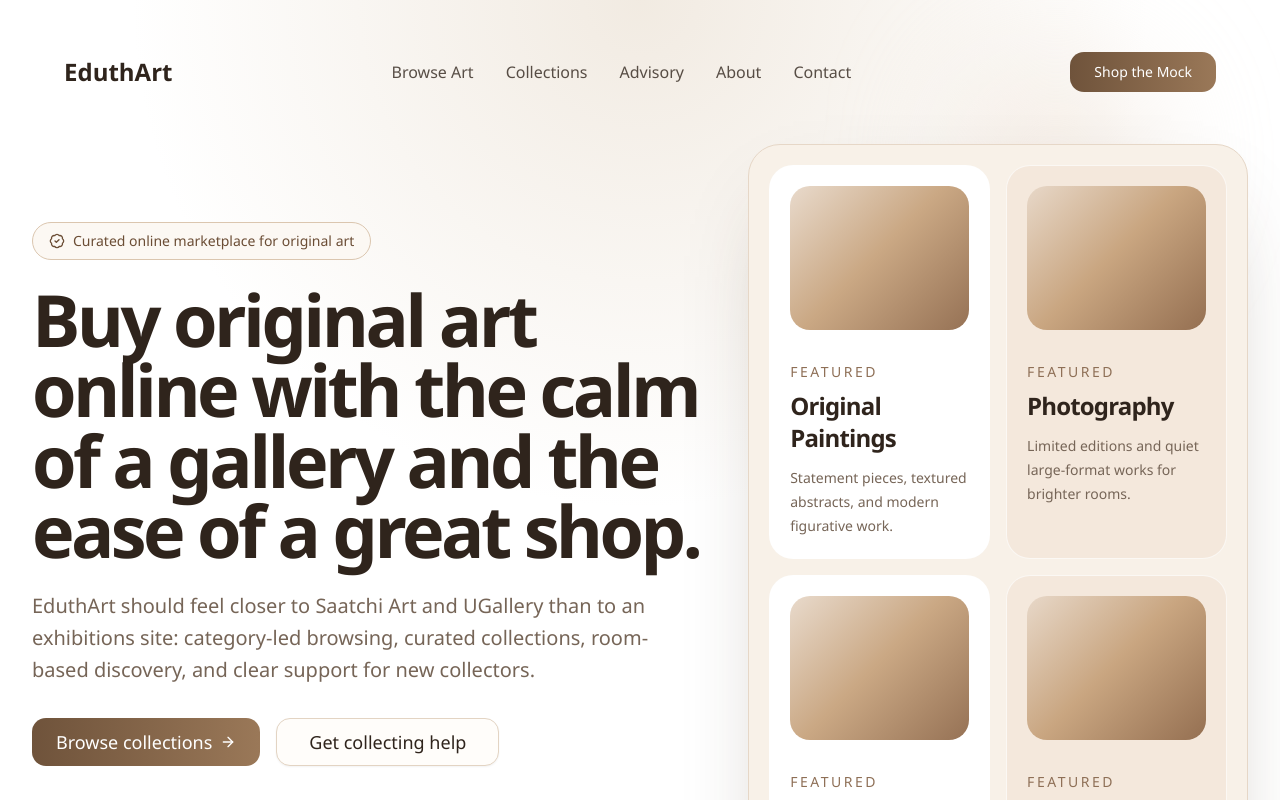
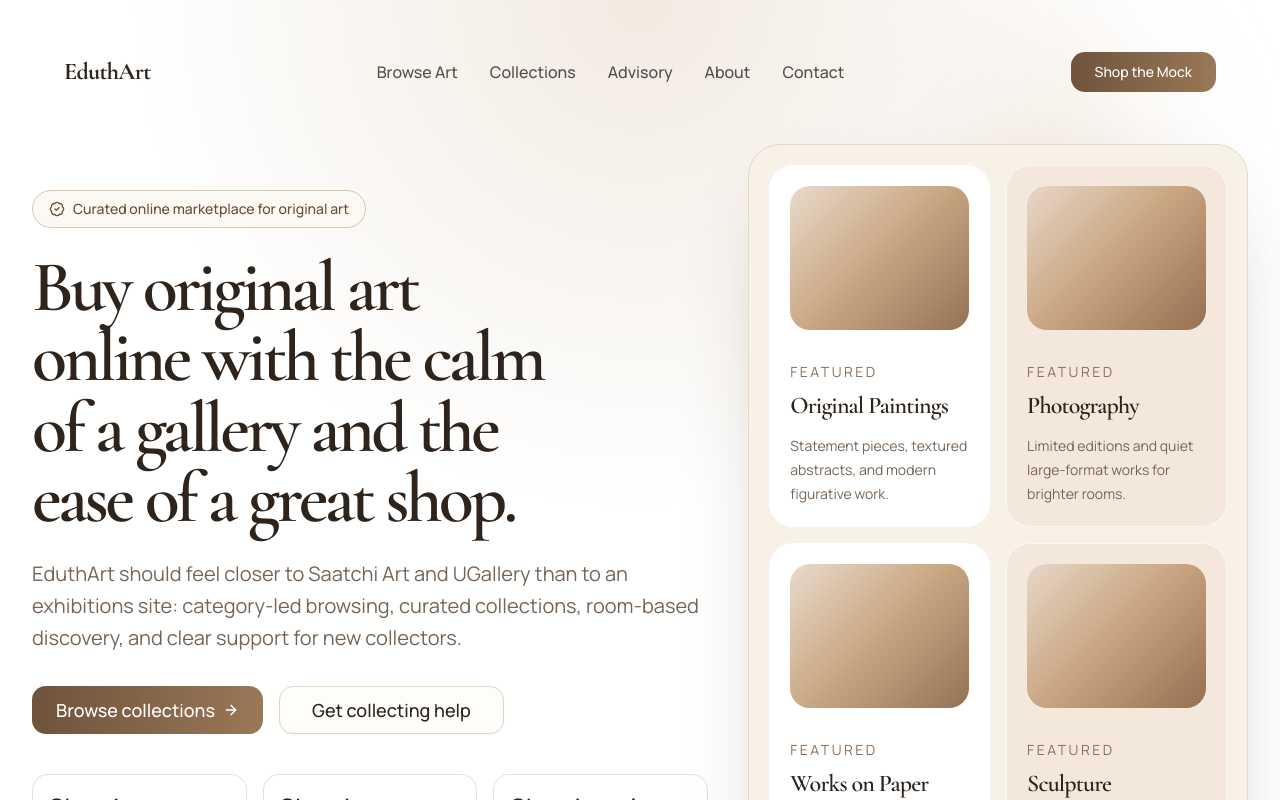
Before and after one commit to tenthyoung/eduthart, a Next.js app: page / in a window 1280 px wide. Shown: the top 800 px of the page. Built offline with nearby package versions, Linux system fonts and the light colour scheme.

Commit message:
feat: refresh site typography with cormorant and manrope

```diff
--- a/src/app/globals.css
+++ b/src/app/globals.css
@@ -43,12 +43,21 @@
   --color-background: var(--background);
   --color-foreground: var(--foreground);
   --font-sans:
-    var(--font-plus-jakarta-sans),
+    var(--font-manrope),
     "Avenir Next",
     "Segoe UI",
     ui-sans-serif,
     system-ui,
     sans-serif;
+  --font-serif:
+    var(--font-cormorant-garamond),
+    "Avenir Next",
+    "Segoe UI",
+    ui-serif,
+    Georgia,
+    Cambria,
+    "Times New Roman",
+    serif;
   --font-mono:
     var(--font-jetbrains-mono),
     "SF Mono",
@@ -94,12 +103,18 @@
 }
 
 :root {
-  --font-plus-jakarta-sans:
+  --font-manrope:
     "Avenir Next",
     "Segoe UI",
     ui-sans-serif,
     system-ui,
     sans-serif;
+  --font-cormorant-garamond:
+    "Iowan Old Style",
+    "Palatino Linotype",
+    "Book Antiqua",
+    Georgia,
+    serif;
   --font-jetbrains-mono:
     "SF Mono",
     "JetBrains Mono",
@@ -204,6 +219,7 @@
   h2,
   h3,
   h4 {
+    @apply font-serif;
     font-weight: 600;
     line-height: 1.08;
     letter-spacing: -0.035em;
@@ -212,6 +228,7 @@
 
   h5,
   h6 {
+    @apply font-serif;
     font-weight: 600;
     line-height: 1.18;
     letter-spacing: -0.02em;
--- a/src/app/layout.tsx
+++ b/src/app/layout.tsx
@@ -2,8 +2,22 @@ import { ThemeProvider } from "@/components/theme-provider";
 import { LocomotiveScrollProvider } from "@/components/locomotive-scroll-provider";
 import { SiteShell } from "@/components/site-shell";
 import type { Metadata } from "next";
+import { Cormorant_Garamond, Manrope } from "next/font/google";
 import { Toaster } from "sonner";
 import "./globals.css";
+
+const manrope = Manrope({
+  subsets: ["latin"],
+  variable: "--font-manrope",
+  display: "swap",
+});
+
+const cormorantGaramond = Cormorant_Garamond({
+  subsets: ["latin"],
+  variable: "--font-cormorant-garamond",
+  display: "swap",
+  weight: ["400", "500", "600", "700"],
+});
 
 export const metadata: Metadata = {
   title: "EduthArt - Buy Original Art Online",
@@ -23,7 +37,9 @@ export default function RootLayout({
 }>) {
   return (
     <html lang="en" suppressHydrationWarning>
-      <body className="antialiased">
+      <body
+        className={`${manrope.variable} ${cormorantGaramond.variable} antialiased`}
+      >
         <ThemeProvider defaultTheme="light">
           <LocomotiveScrollProvider>
             <SiteShell>{children}</SiteShell>
--- a/src/components/GradientText.tsx
+++ b/src/components/GradientText.tsx
@@ -41,7 +41,7 @@ export default function GradientText({
   return (
     <div
       className={cn(
-        "relative mx-auto flex max-w-fit flex-row items-center justify-center rounded-[1.25rem] font-medium backdrop-blur transition-shadow duration-500 overflow-hidden cursor-pointer",
+        "relative mx-auto flex max-w-fit flex-row items-center justify-center rounded-[1.25rem] font-serif font-medium backdrop-blur transition-shadow duration-500 overflow-hidden cursor-pointer",
         variantClasses,
         className,
       )}
--- a/src/components/footer.tsx
+++ b/src/components/footer.tsx
@@ -201,7 +201,7 @@ export function Footer() {
 
               <div className="space-y-3">
                 <div className="text-muted-foreground">
-                  <p className="mb-2 font-semibold text-foreground">
+                  <p className="mb-2 font-serif text-xl font-semibold tracking-[-0.03em] text-foreground">
                     EDUTHART
                   </p>
                   <p className="mb-2">
@@ -223,7 +223,9 @@ export function Footer() {
             </div>
 
             <div className="space-y-6">
-              <h3 className="text-2xl font-bold">Join the Collector List</h3>
+              <h3 className="font-serif text-2xl font-bold tracking-[-0.03em]">
+                Join the Collector List
+              </h3>
               <p className="text-muted-foreground">
                 Receive new collection drops, artist highlights, and practical collecting guidance.
               </p>
--- a/src/components/navbar.tsx
+++ b/src/components/navbar.tsx
@@ -119,7 +119,9 @@ export function Navbar() {
               height={48}
               priority
             /> */}
-            <span className="text-2xl font-bold text-foreground">EduthArt</span>
+            <span className="font-serif text-2xl font-bold tracking-[-0.03em] text-foreground">
+              EduthArt
+            </span>
           </Link>
 
           {/* Center - Desktop Navigation */}
```
